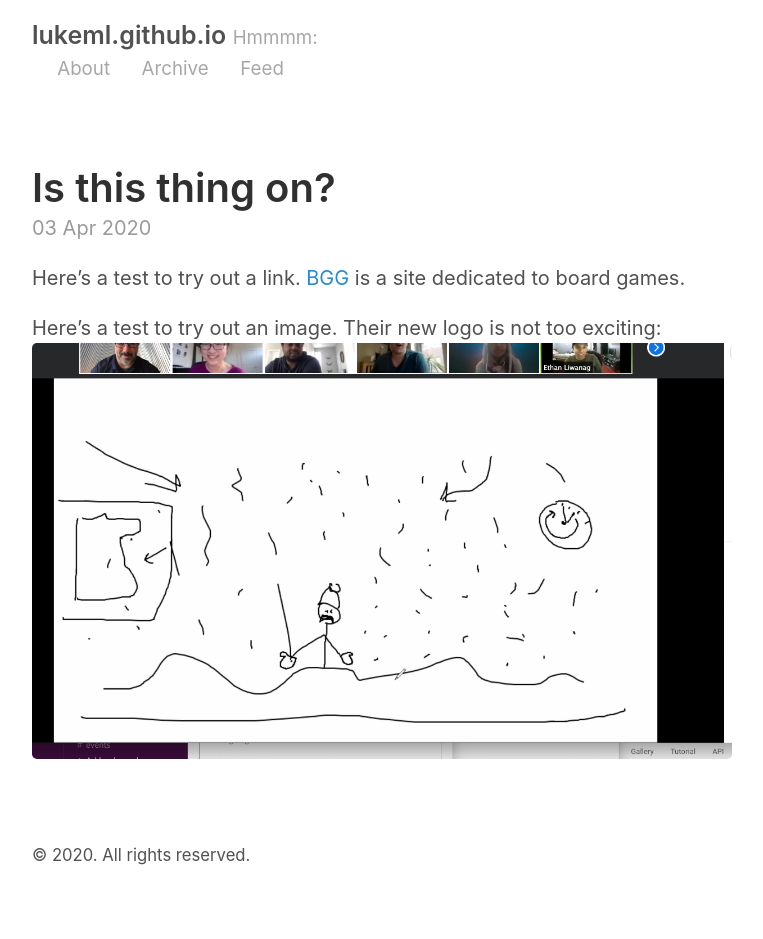
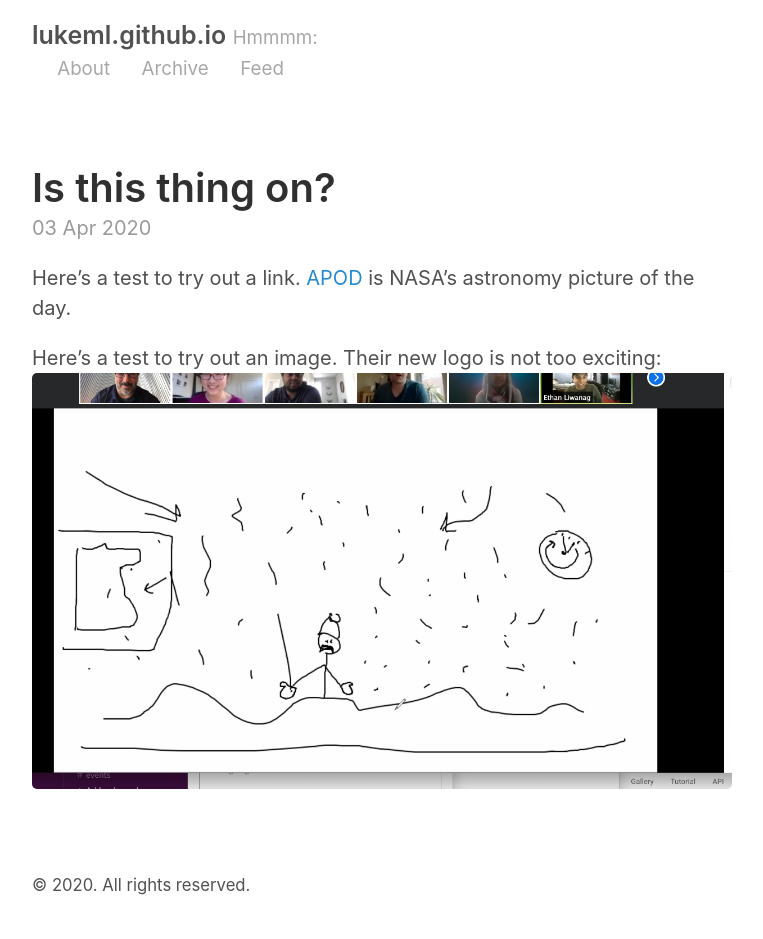
Before and after one commit to lukeml/lukeml.github.io, a Jekyll site: the page built from _posts/2020-04-03-Test-Post.md, in a window 1280 px wide. Shown: the whole page, without its empty margins (258-1021 px from the left). Built offline with Jekyll 4.4.1, drawn with Linux system fonts in a browser that asks for light colours; before the commit the page ends 909 px from its top, so only the background shows below that.

Commit message:
updating blog with apod website

```diff
--- a/_posts/2020-04-03-Test-Post.md
+++ b/_posts/2020-04-03-Test-Post.md
@@ -4,7 +4,7 @@ title: Is this thing on?
 ---
 
 Here's a test to try out a link.
-[BGG](http://boardgamegeek.com) is a site dedicated to board games.
+[APOD](https://apod.nasa.gov/apod) is NASA's astronomy picture of the day.
 
 Here's a test to try out an image.
 Their new logo is not too exciting:
```
